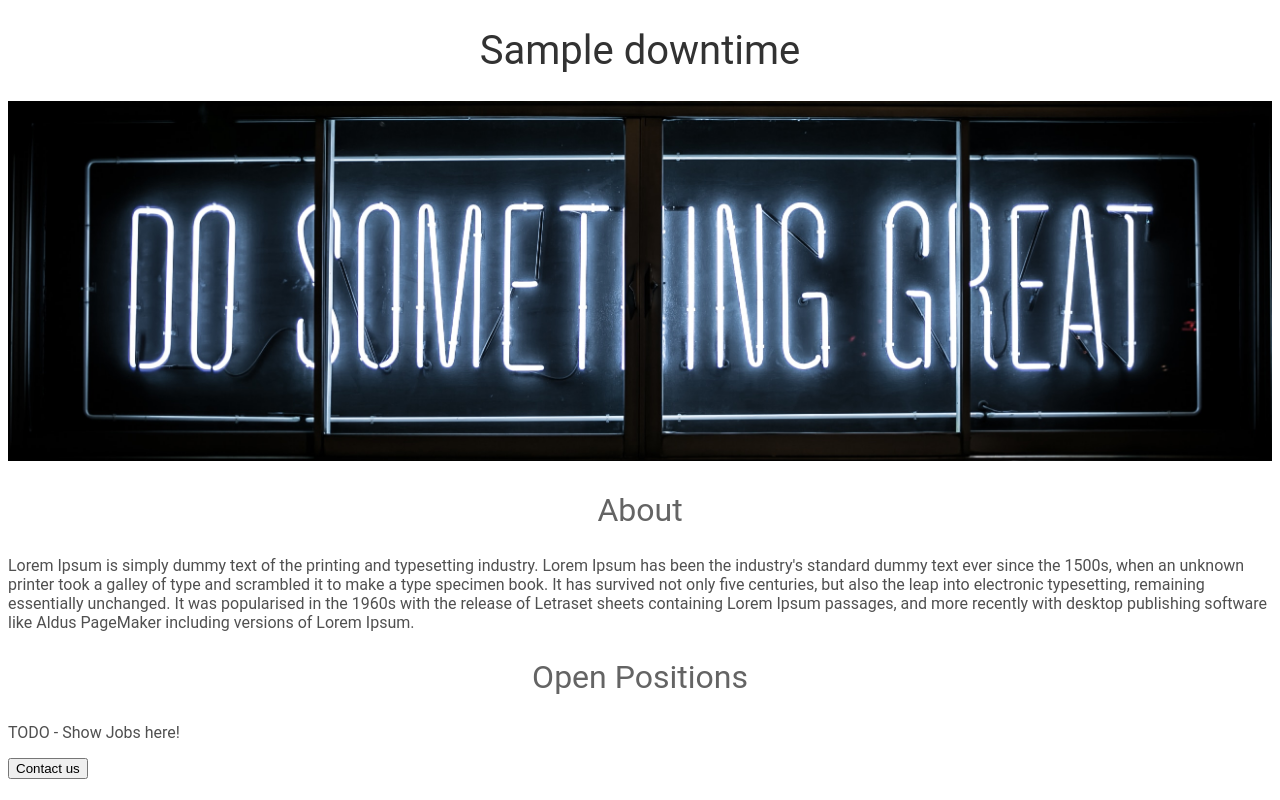
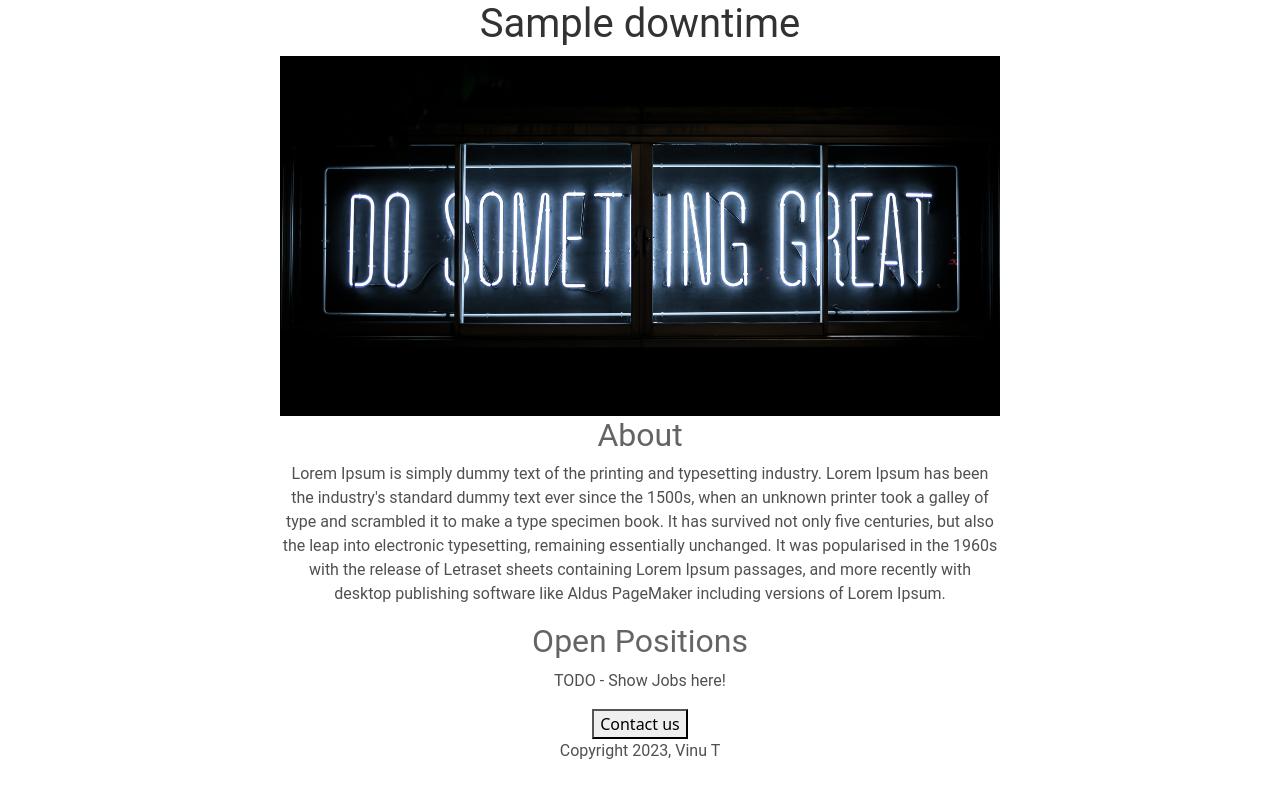
Before and after one commit to PandaMech/production-downtime, a Flask app: page / in a window 1280 px wide. Run offline with Flask 2, Linux system fonts and the light colour scheme.

Commit message:
added html & css

```diff
--- /dev/null
+++ b/static/style.css
@@ -0,0 +1,40 @@
+#banner{
+        height: 360px;
+        width: 100%;
+        object-fit: cover;
+      }
+
+h1{
+  font-size:40px;
+  font-family: Roboto;
+  font-weight: normal;
+  color:rgb(50,50,50);
+  text-align:center;
+}
+
+h2{
+  font-size:32px;
+  font-family: Roboto;
+  font-weight: normal;
+  color:rgb(100,100,100);
+  text-align:center;
+}
+
+/* p{
+  font-family: Roboto;
+  font-weight: normal;
+  color:rgb(80,80,80);
+  text-align:center;
+} */
+
+#container{
+  max-width:720px;
+  margin:0px auto;
+}
+
+.bodytext{
+  font-family: Roboto;
+  font-weight: normal;
+  color:rgb(80,80,80);
+  text-align:center;
+}
--- a/templates/home.html
+++ b/templates/home.html
@@ -1,51 +1,36 @@
-
 <!DOCTYPE html>
 <html>
   <head>
-    <style>
-      #banner{
-        width: 100%;
-        height: 360px;
-        object-fit: cover;
-      }
+    <meta charset="utf-8">
+    <meta name="viewport" content="width=device-width, initial-scale=1">
+    <link href="https://cdn.jsdelivr.net/npm/bootstrap@5.3.0-alpha2/dist/css/bootstrap.min.css" rel="stylesheet" integrity="sha384-aFq/bzH65dt+w6FI2ooMVUpc+21e0SRygnTpmBvdBgSdnuTN7QbdgL+OapgHtvPp" crossorigin="anonymous">
+    <link rel="stylesheet" href="/static/style.css">
 
-      h1{
-        font-size : 40px;
-        font-family : Roboto;
-        font-weight : normal;
-        color: rgb(50, 50, 50);
-        text-align:center;
-      }
-
-      h2{
-        font-size : 32px;
-        font-family : Roboto;
-        font-weight : normal;
-        color: rgb(100, 100, 100);
-        text-align:center;
-      }
-
-      p{
-        font-family : Roboto;
-        font-weight : normal;
-        color: rgb(80, 80, 80);
-      }
-
-    </style>
     <title>
       Production Downtime
     </title>
     <link rel="icon" type="image/x-icon" href="/static/timer_icon.ico">
   </head>
+
   <body>
-    <h1>Sample downtime</h1>
-    <img id= "banner" src= "https://production-downtime.adnapa.repl.co/static/banner.jpg" height = "320"/>
-    <h2>About</h2>
-    <p>Lorem Ipsum is simply dummy text of the printing and typesetting industry. Lorem Ipsum has been the industry's standard dummy text ever since the 1500s, when an unknown printer took a galley of type and scrambled it to make a type specimen book. It has survived not only five centuries, but also the leap into electronic typesetting, remaining essentially unchanged. It was popularised in the 1960s with the release of Letraset sheets containing Lorem Ipsum passages, and more recently with desktop publishing software like Aldus PageMaker including versions of Lorem Ipsum.</p>
+    <div id="container">
+      <h1 class = "text-center">Sample downtime</h1>
+      <img class = "img-fluid" id= "banner" src= "https://production-downtime.adnapa.repl.co/static/banner.jpg" height = "320"/>
+      <h2>About</h2>
+      <p class = "bodytext">Lorem Ipsum is simply dummy text of the printing and typesetting industry. Lorem Ipsum has been the industry's standard dummy text ever since the 1500s, when an unknown printer took a galley of type and scrambled it to make a type specimen book. It has survived not only five centuries, but also the leap into electronic typesetting, remaining essentially unchanged. It was popularised in the 1960s with the release of Letraset sheets containing Lorem Ipsum passages, and more recently with desktop publishing software like Aldus PageMaker including versions of Lorem Ipsum.</p>
 
-    <h2>Open Positions</h2>
-    <p>TODO - Show Jobs here!</p>
-    <button>Contact us</button>
+      <h2>Open Positions</h2>
+      <p class = "bodytext">TODO - Show Jobs here!</p>
+      <div style="text-align: center">
+        <button>Contact us</button>
+      </div>
+      <p class = "bodytext">Copyright 2023, Vinu T</p>
 
-   </body>
+    </div>
+
+
+  </body>
+
+
+
 </html>
```
